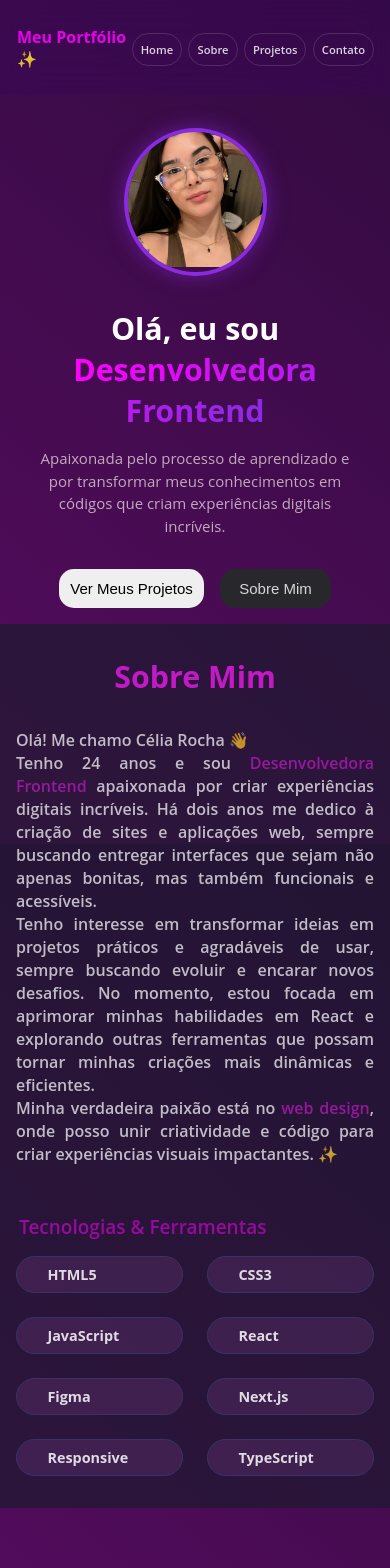
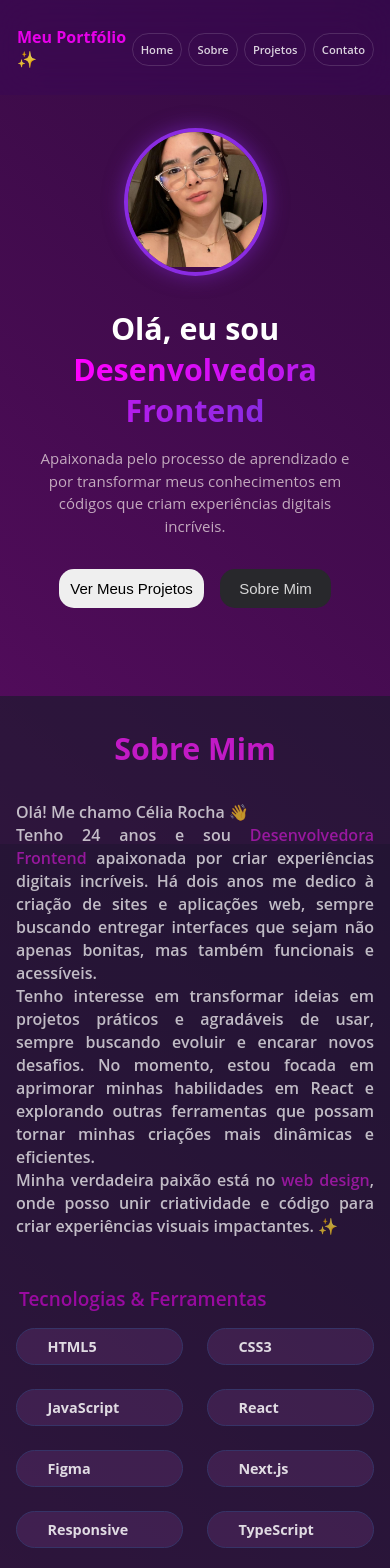
Before and after one commit to celia-rocha/Meu-Portfolio, a React (Vite) app: page / in a window 390 px wide. Shown: the top 1568 px of the page. Built offline with nearby package versions, Linux system fonts and the light colour scheme.

Commit message:
editei o css

```diff
--- a/src/styles/About.css
+++ b/src/styles/About.css
@@ -65,6 +65,7 @@
   .about-section {
     width: 100%; /* Mantém a largura de 90% em telas menores */
     padding: 2rem 1rem; /* Reduz o padding lateral em telas menores */
+    margin-top: 4.5rem;
   }
   .about-section h2 {
     font-size: 1.9rem;
```
